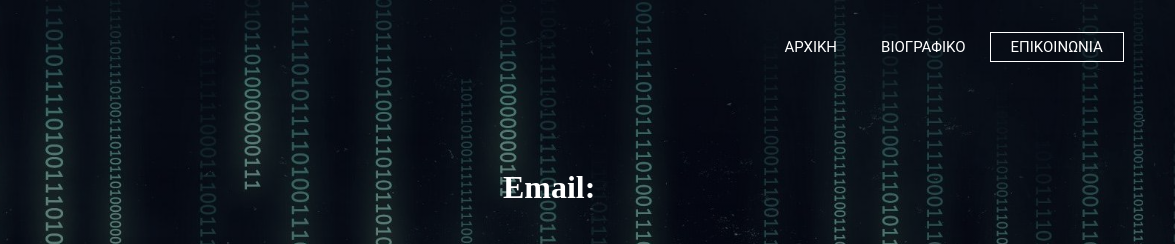
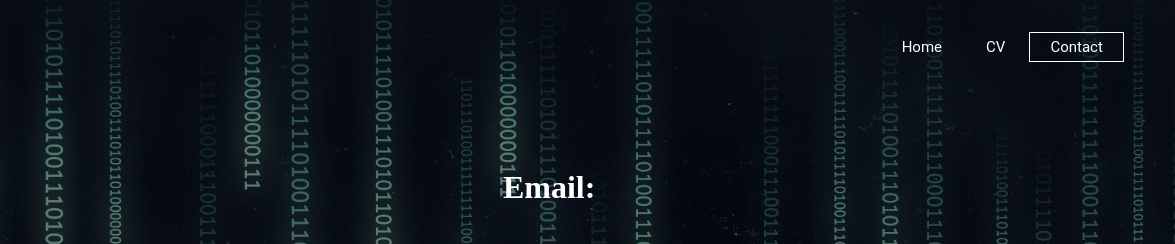
Before and after one commit to SeijinD/personal-site, a plain HTML site: page epikoinwnia.html in a window 1280 px wide. Shown: the top 244 px of the page, 105-1280 px from the left. Drawn offline with Linux system fonts and the light colour scheme.

Commit message:
Update epikoinwnia.html

```diff
--- a/epikoinwnia.html
+++ b/epikoinwnia.html
@@ -3,15 +3,15 @@
 <head>
     <meta content="text/html" charset="UTF-8" />
     <link href="style.css" rel="stylesheet" type="text/css" />
-    <title>ΕΠΙΚΟΙΝΩΝΙΑ</title>
+    <title>Contact</title>
 </head>
 <body>
     <header>
         <div>
             <ul class="main-nav"> <!-- H lista tou menu, kai h klassi pou tha pernei tis parametrous apo to css arxeio -->
-                <li><a href="index.html"> ΑΡΧΙΚΗ </a></li>
-                <li><a href="biografiko.html"> ΒΙΟΓΡΑΦΙΚΟ </a></li>
-                <li  class="active"><a href="epikoinwnia.html"> ΕΠΙΚΟΙΝΩΝΙΑ </a></li>
+                <li><a href="index.html"> Home </a></li>
+                <li><a href="biografiko.html"> CV </a></li>
+                <li  class="active"><a href="epikoinwnia.html"> Contact </a></li>
             </ul>
         </div>
 
```
